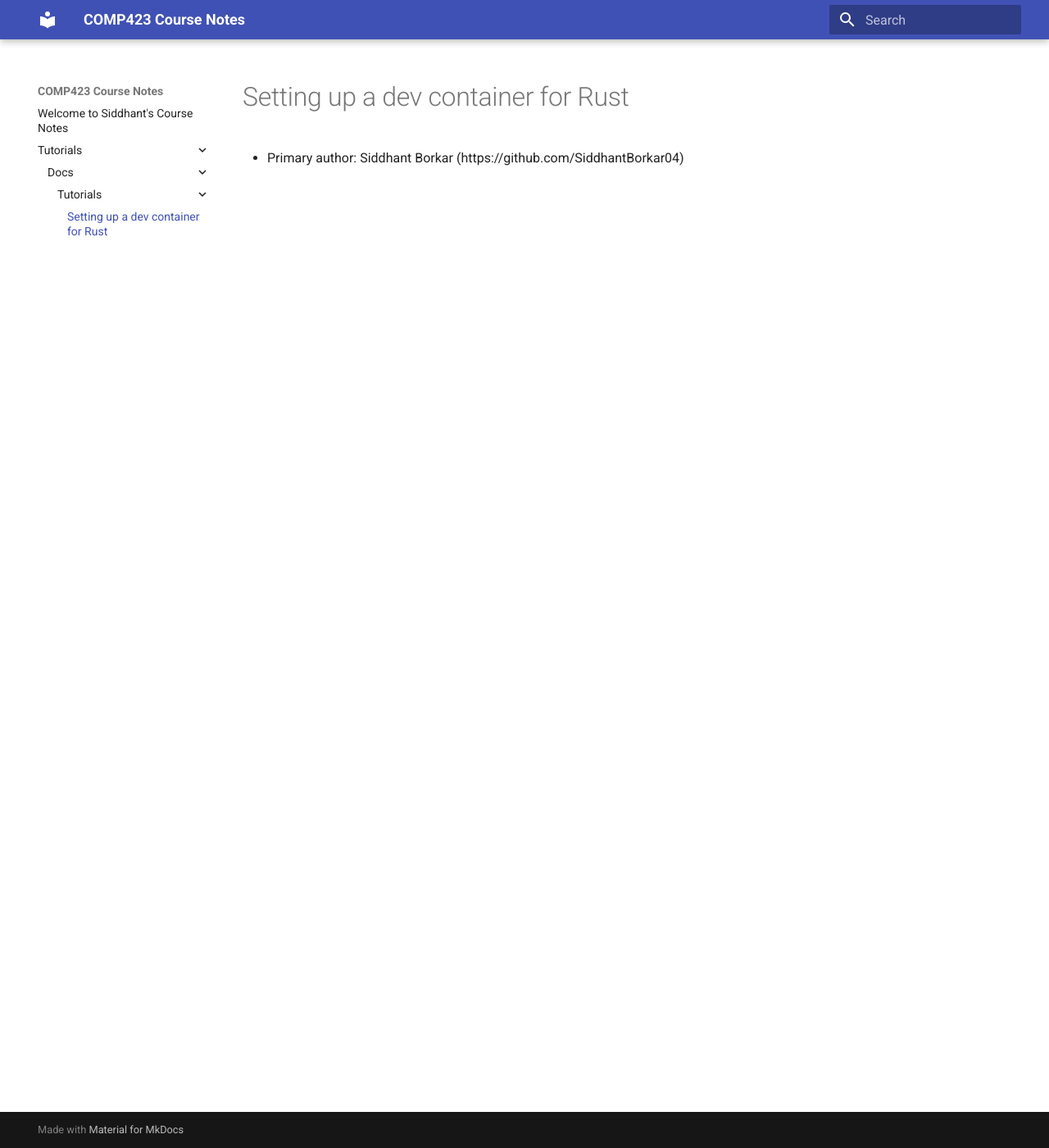
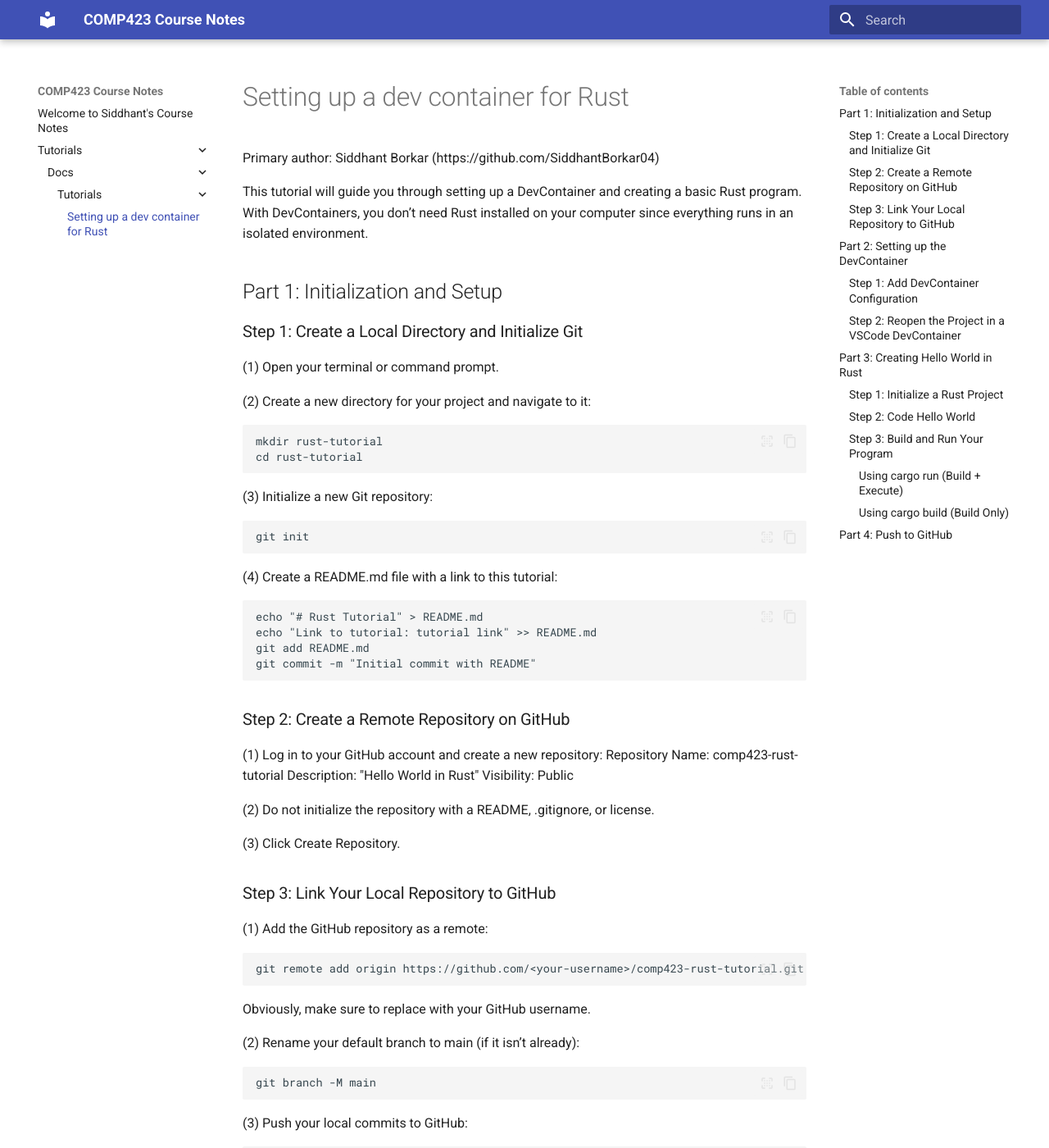
Before and after one commit to SiddhantBorkar04/comp423-course-notes, an MkDocs documentation site: the page built from docs/tutorials/docs/tutorials/rust-setup.md, in a window 1280 px wide and 1400 px high. Shown: the whole window at 82% size. Built offline with MkDocs 1.6.1 and Material for MkDocs 9.7.7, drawn with Linux system fonts in a browser that asks for light colours; some of the changed text lies outside the part shown.

Commit message:
full tutorial

````diff
--- a/docs/tutorials/docs/tutorials/rust-setup.md
+++ b/docs/tutorials/docs/tutorials/rust-setup.md
@@ -1,3 +1,145 @@
 # Setting up a dev container for Rust
+Primary author: Siddhant Borkar (https://github.com/SiddhantBorkar04)
 
-* Primary author: Siddhant Borkar (https://github.com/SiddhantBorkar04)
+This tutorial will guide you through setting up a DevContainer and creating a basic Rust program. With DevContainers, you don’t need Rust installed on your computer since everything runs in an isolated environment.
+
+## Part 1: Initialization and Setup
+
+### Step 1: Create a Local Directory and Initialize Git
+(1) Open your terminal or command prompt.
+
+(2) Create a new directory for your project and navigate to it:
+```
+mkdir rust-tutorial
+cd rust-tutorial
+```
+
+(3) Initialize a new Git repository:
+```
+git init
+```
+
+(4) Create a README.md file with a link to this tutorial:
+```
+echo "# Rust Tutorial" > README.md
+echo "Link to tutorial: tutorial link" >> README.md
+git add README.md
+git commit -m "Initial commit with README"
+```
+
+### Step 2: Create a Remote Repository on GitHub
+(1) Log in to your GitHub account and create a new repository:
+Repository Name: comp423-rust-tutorial
+Description: "Hello World in Rust"
+Visibility: Public
+
+(2) Do not initialize the repository with a README, .gitignore, or license.
+
+(3) Click Create Repository.
+
+### Step 3: Link Your Local Repository to GitHub
+(1) Add the GitHub repository as a remote:
+```
+git remote add origin https://github.com/<your-username>/comp423-rust-tutorial.git
+```
+Obviously, make sure to replace <your-username> with your GitHub username.
+
+(2) Rename your default branch to main (if it isn’t already):
+```
+git branch -M main
+```
+
+(3) Push your local commits to GitHub:
+```
+git push --set-upstream origin main
+```
+
+## Part 2: Setting up the DevContainer
+### Step 1: Add DevContainer Configuration
+(1) Open the rust-tutorial directory in VS Code (File > Open Folder).
+
+(2) Install the Dev Containers extension for VS Code.
+
+(3) Create a .devcontainer directory in your project with the file devcontainer.json:
+```
+mkdir .devcontainer
+```
+
+(4) Add the following configuration to devcontainer.json:
+```
+{
+    "image": "mcr.microsoft.com/devcontainers/rust:0-1",
+    "extensions": [
+        "rust-lang.rust-analyzer"
+    ],
+    "settings": {}
+}
+```
+
+### Step 2: Reopen the Project in a VSCode DevContainer
+(1) Press Ctrl+Shift+P (or Cmd+Shift+P on Mac), type "Dev Containers: Reopen in Container," and select it.
+
+(2) Wait for the container to build and set up (this might take a few minutes).
+
+(3) Verify the Rust installation by checking its version in the terminal:
+```
+rustc --version
+```
+You should see the installed version of Rust displayed.
+
+## Part 3: Creating Hello World in Rust
+### Step 1: Initialize a Rust Project
+(1) Use the cargo new command to create a new binary project without initializing another Git repository:
+```
+cargo new --vcs none .
+```
+
+(2) This creates a src/main.rs file with a basic structure and sets up the necessary project files.
+
+### Step 2: Code Hello World
+(1) Open the src/main.rs file in VS Code.
+
+(2) Replace its contents with the following code:
+```
+fn main() {
+    println!("Hello COMP423");
+}
+```
+
+### Step 3: Build and Run Your Program
+#### Using cargo run (Build + Execute)
+The cargo run command compiles and executes the program in one step, making it ideal for quick testing.
+
+(1) Compile and execute the program in one step with:
+```
+cargo run
+```
+
+(2) This command compiles the source code into a binary and immediately runs it. You should see Hello COMP423 printed in the terminal.
+
+#### Using cargo build (Build Only)
+The cargo build command compiles the program without executing it, which is useful when preparing a binary for deployment. This is similar to the gcc command where you compile the code into an a.out file and run it manually.
+
+(1) Compile your program into a standalone binary with:
+
+(2) This creates an executable binary in the target/debug directory
+
+(3) Run the compiled binary directly:
+```
+./target/debug/rust-tutorial
+```
+
+## Part 4: Push to GitHub
+
+(1) Stage and commit your changes:
+```
+git add .
+git commit -m "Hello World Program"
+```
+
+(2) Push the changes to your GitHub repository:
+```
+git push origin main
+```
+
+You’ve successfully created and run a basic Rust Hello World program using a DevContainer. Congratulations on completing this tutorial!
--- a/mkdocs.yml
+++ b/mkdocs.yml
@@ -1,3 +1,18 @@
 site_name: COMP423 Course Notes
 theme:
   name: material
+  features:
+    - content.code.copy
+    - content.code.select
+
+markdown_extensions:
+  - pymdownx.highlight:
+      anchor_linenums: true
+      line_spans: __span
+      pygments_lang_class: true
+  - pymdownx.inlinehilite
+  - pymdownx.snippets
+  - pymdownx.superfences
+  - admonition
+  - pymdownx.details
+  - pymdownx.superfences
````
